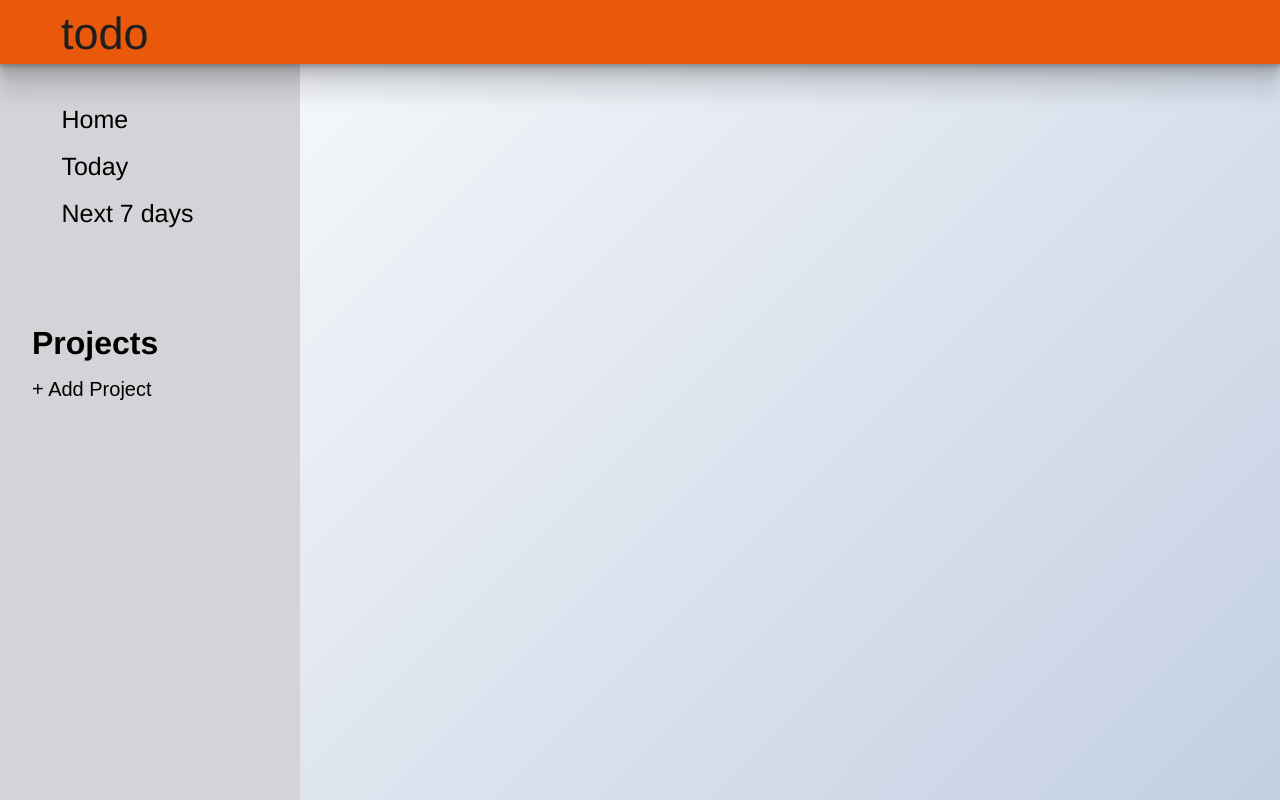
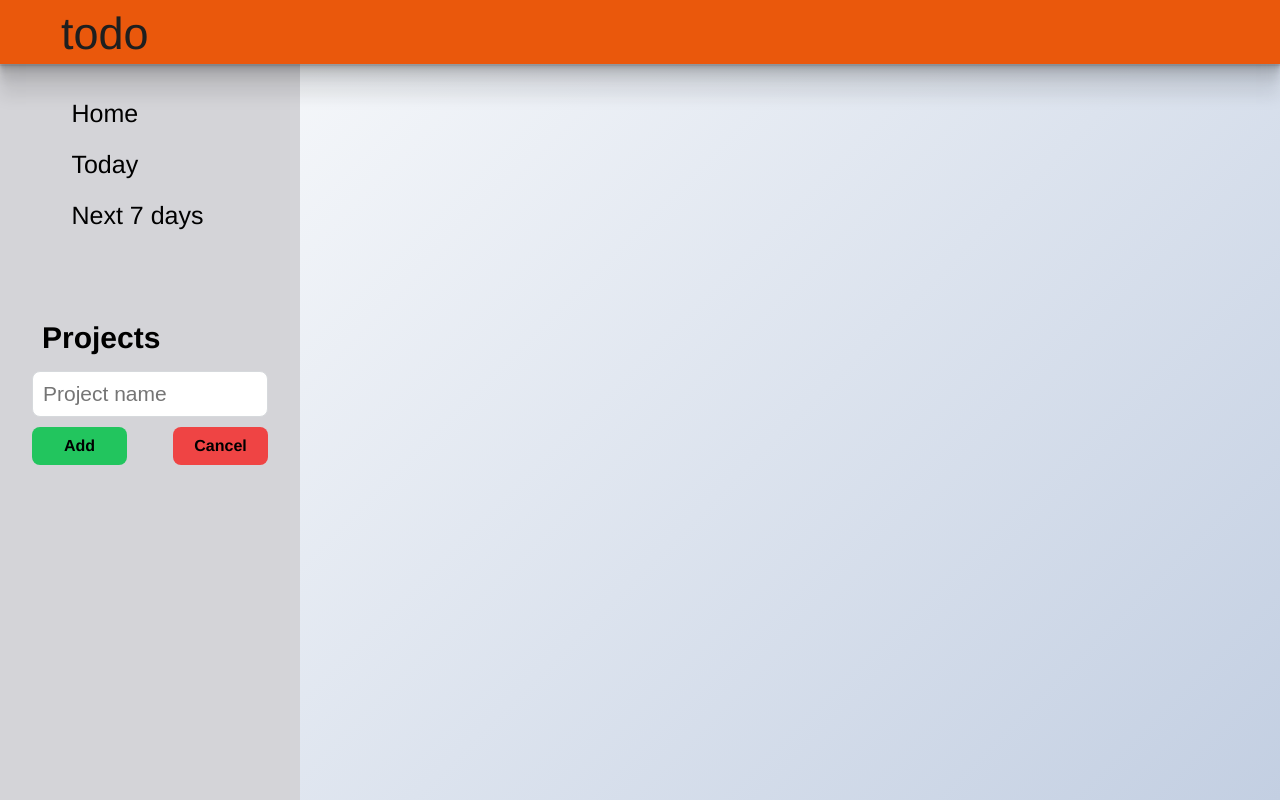
Before and after one commit to blancpain/todo-list, a website built with webpack: page src/index.html in a window 1280 px wide. Both pictures are taken after a click on the button "+ Add Project". Built offline with nearby package versions, Linux system fonts and the light colour scheme.

Commit message:
Implement functionality to add projects

```diff
--- /dev/null
+++ b/src/graphicsController.js
@@ -0,0 +1,46 @@
+import ToDo from "./todos";
+import toDoContainer from "./toDoContainer";
+import Project from "./projects";
+import projectContainer from "./projectContainer";
+
+const projectController = (() => {
+  const projectPoppupBtn = document.querySelector(".open-project-poppup");
+  const projectPoppup = document.querySelector("#add-project");
+  const listOfProjectsDOM = document.querySelector(".list-of-projects");
+  const addProjectBtn = document.querySelector("#add-project-btn");
+  const cancelProjectBtn = document.querySelector("#cancel-project-btn");
+
+  const openProjectPoppup = () => {
+    projectPoppup.setAttribute("style", "visibility:visible;");
+  };
+
+  const closeProjectPoppup = (e) => {
+    const userInput = document.querySelector("#project-text");
+    userInput.value = "";
+    e.preventDefault();
+    projectPoppup.setAttribute("style", "visibility:hidden;");
+  };
+
+  const addProject = (e) => {
+    const userInput = document.querySelector("#project-text");
+    if (userInput.value !== "") {
+      e.preventDefault();
+      const newDomProject = document.createElement("button");
+      const newProject = new Project(userInput.value);
+      projectContainer.addProject(newProject);
+      newDomProject.textContent = userInput.value;
+      newDomProject.setAttribute("data-index", `${newProject.index}`);
+      listOfProjectsDOM.appendChild(newDomProject);
+      projectPoppup.setAttribute("style", "visibility:hidden;");
+      userInput.value = "";
+    }
+  };
+
+  const removeProject = (e) => { };
+
+  projectPoppupBtn.addEventListener("click", openProjectPoppup);
+  addProjectBtn.addEventListener("click", addProject);
+  cancelProjectBtn.addEventListener("click", closeProjectPoppup);
+})();
+
+export { projectController };
--- a/src/index.html
+++ b/src/index.html
@@ -16,16 +16,27 @@
       <div class="theme"></div>
     </div>
     <div class="sidebar">
-      <div class="default">
-        <ul class="default">
-          <li>Home</li>
-          <li>Today</li>
-          <li>Next 7 days</li>
-        </ul>
+      <div class="default-projects">
+        <button class="home">Home</button>
+        <button class="today">Today</button>
+        <button class="next-7-days">Next 7 days</button>
       </div>
       <div class="projects">
-        <h1>Projects</h1>
-        <button class="add-project">+ Add Project</button>
+        <div class="title">Projects</div>
+        <div class="list-of-projects"></div>
+        <div class="project-poppup">
+          <button class="open-project-poppup">+ Add Project</button>
+          <form id="add-project" action="">
+            <div class="input">
+              <label for="project-text"></label>
+              <input type="text" name="project-text" placeholder="Project name" id="project-text" required />
+            </div>
+            <div class="project-buttons">
+              <button id="add-project-btn">Add</button>
+              <button id="cancel-project-btn">Cancel</button>
+            </div>
+          </form>
+        </div>
       </div>
     </div>
     <div class="main"></div>
--- a/src/index.js
+++ b/src/index.js
@@ -3,3 +3,4 @@ import ToDo from "./todos";
 import toDoContainer from "./toDoContainer";
 import Project from "./projects";
 import projectContainer from "./projectContainer";
+import { projectController } from "./graphicsController";
--- a/src/style.css
+++ b/src/style.css
@@ -8,15 +8,13 @@
   --header-bgc: #ea580c;
   --sidebar-bgc: #d4d4d8;
   --main-bgc: linear-gradient(135deg, #f5f7fa 0%, #c3cfe2 100%);
+  --sidebar-hover-bgc: #a1a1aa;
+  --main-ff: "Helvetica Neue", Helvetica, Arial, sans-serif;
   font-family: "Helvetica Neue", Helvetica, Arial, sans-serif;
 }
 
-body {
-  height: 100vh;
-}
-
 #content {
-  height: 100%;
+  min-height: 100vh;
   display: grid;
   grid-template-columns: 0.2fr 1fr;
   grid-template-rows: 5% 95%;
@@ -67,52 +65,133 @@ body {
   min-width: 300px;
   padding-top: 3rem;
   padding-left: 2rem;
+  padding-right: 2rem;
 }
 
-ul.default {
-  list-style-type: none;
-  font-size: 25px;
+.default-projects {
+  display: flex;
+  flex-direction: column;
 }
 
-ul.default li {
+.sidebar button {
+  background: none;
+  border: none;
+  cursor: pointer;
+  outline: none;
+  font-size: 25px;
+  padding: 10px;
+  text-align: left;
+  width: 100%;
+  font-family: var(--main-ff);
+  font-weight: 500;
+}
+
+.sidebar button:hover {
+  background-color: var(--sidebar-hover-bgc);
+  border-radius: 8px;
+}
+
+div.default-projects button {
   display: flex;
   align-items: center;
-  margin-top: 1rem;
 }
 
 /* Icons */
 
-ul.default li:nth-child(1)::before {
+div.default-projects button::before,
+div.list-of-projects button::before {
   font-family: "Material Icons";
-  content: "\e88a";
   padding-right: 10px;
   font-size: 25px;
 }
-
-ul.default li:nth-child(2)::before {
-  font-family: "Material Icons";
-  content: "\e935";
-  padding-right: 10px;
-  font-size: 25px;
+div.default-projects button:nth-child(1)::before {
+  content: "\e88a";
 }
 
-ul.default li:nth-child(3)::before {
-  font-family: "Material Icons";
-  content: "\e916";
-  padding-right: 10px;
-  font-size: 25px;
+div.default-projects button:nth-child(2)::before {
+  content: "\e935";
 }
 
-.sidebar .projects {
-  margin-top: 6rem;
+div.default-projects button:nth-child(3)::before {
+  content: "\e916";
 }
 
-.add-project {
+div.list-of-projects button::before {
+  /* content: "\f075"; */
+  content: "\f0c5";
+}
+
+/* Icons END */
+
+.projects .title {
+  font-size: 30px;
+  font-weight: 600;
+  padding-left: 10px;
+  margin-top: 5rem;
+  margin-bottom: 1rem;
+}
+
+div.list-of-projects button:first-child {
   margin-top: 1rem;
+}
+
+button.open-project-poppup {
   font-size: 20px;
-  background: none;
+}
+
+div.list-of-projects button {
+  margin-bottom: 0.5rem;
+  display: flex;
+  width: 100%;
+  align-items: center;
+  position: relative;
+  padding: 10px;
+}
+
+div.list-of-projects button:hover::after {
+  content: "✖";
+  position: absolute;
+  right: 5%;
+}
+
+div.project-poppup {
+  position: relative;
+}
+
+form#add-project {
+  visibility: hidden;
+  position: absolute;
+  top: 0;
+}
+
+div.project-buttons {
+  display: flex;
+  justify-content: space-between;
+  margin-top: 10px;
+}
+
+button#add-project-btn,
+button#cancel-project-btn {
+  font-size: 16px;
+  font-weight: bold;
   border: none;
-  cursor: pointer;
+  border-radius: 8px;
+  padding: 10px 20px;
+  width: 95px;
+  text-align: center;
+}
+
+button#add-project-btn:hover,
+button#cancel-project-btn:hover {
+  filter: opacity(55%);
+}
+
+button#add-project-btn {
+  background-color: #22c55e;
+}
+
+button#cancel-project-btn {
+  background-color: #ef4444;
 }
 
 /* MAIN */
@@ -121,3 +200,19 @@ ul.default li:nth-child(3)::before {
   grid-column: 2 / span 1;
   background-image: var(--main-bgc);
 }
+
+/* GENERAL */
+
+.visibility {
+  visibility: hidden;
+}
+
+input[type="text"] {
+  background-image: #eee;
+  border: 1px solid #d6d9dc;
+  outline: none;
+  border-radius: 8px;
+  padding: 10px;
+  font-size: 21px;
+  width: 100%;
+}
```
